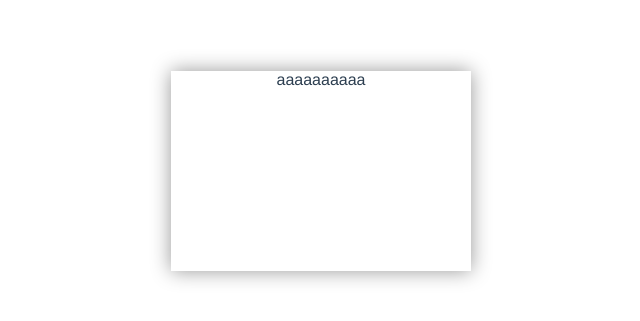
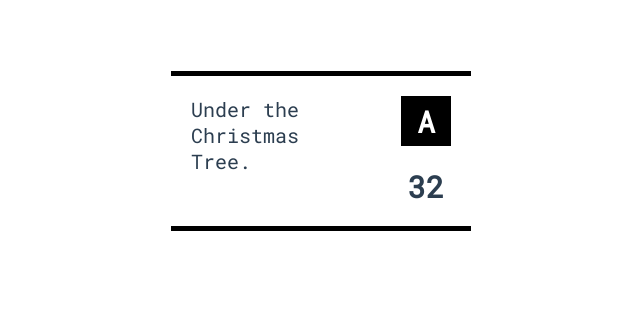
Before and after one commit to ailinsu/brother, a Vue app: page / in a window 1280 px wide. Shown: the part 249-570 px from the top of the page, without its empty margins (319-959 px from the left). Built offline with nearby package versions, Linux system fonts and the light colour scheme.

Commit message:
Clue Styling

```diff
--- a/src/App.vue
+++ b/src/App.vue
@@ -17,8 +17,10 @@ export default {
 </script>
 
 <style>
+@import url('https://fonts.googleapis.com/css2?family=Roboto+Mono&display=swap');
 #app {
-  font-family: Avenir, Helvetica, Arial, sans-serif;
+  font-family: 'Roboto Mono', monospace;
+  font-size: 20px;
   -webkit-font-smoothing: antialiased;
   -moz-osx-font-smoothing: grayscale;
   text-align: center;
--- a/src/components/Clue.vue
+++ b/src/components/Clue.vue
@@ -1,8 +1,10 @@
 <template>
   <div class="clue">
-    <div class="phase">{{phase}}</div>
-    <div class="number">{{number}}</div>
-    <div class="text">aaaaaaaaaa{{text}}</div>
+    <div class="text">Under the Christmas Tree.{{text}}</div>
+    <div class="wrapper">
+      <div class="phase">A{{phase}}</div>
+      <div class="number">32{{number}}</div>
+    </div>
   </div>
 </template>
 
@@ -19,16 +21,36 @@ export default {
 
 <style scoped>
 .clue {
-  margin: auto;
-  display: block;
+  display: flex;
+  justify-content: space-between;
   background-color: white;
-  border-top-color: black;
-  border-top-width: 5px;
-  border-bottom-color: black;
-  border-bottom-width: 5px;
+  border-top: 5px solid black;
+  border-bottom: 5px solid black;
   width: 300px;
-  height: 200px;
-  filter: drop-shadow(0 0 10px rgb(150, 150, 150));
-  margin: 40px 0 0;
+  height: 150px;
+  /* filter: drop-shadow(0 0 10px rgb(150, 150, 150)); */
+}
+.text {
+  margin: 20px;
+  width: 300px;
+  text-align: left;
+}
+.wrapper {
+  margin: 20px;
+  display: flex;
+  font-weight: 800;
+  font-size: 30px;
+  flex-direction: column;
+  justify-content: space-between;
+}
+.phase {
+  color: white;
+
+  display: flex;
+  justify-content: center;
+  align-items: center;
+  width: 50px;
+  height: 50px;
+  background-color: black;
 }
 </style>
```
